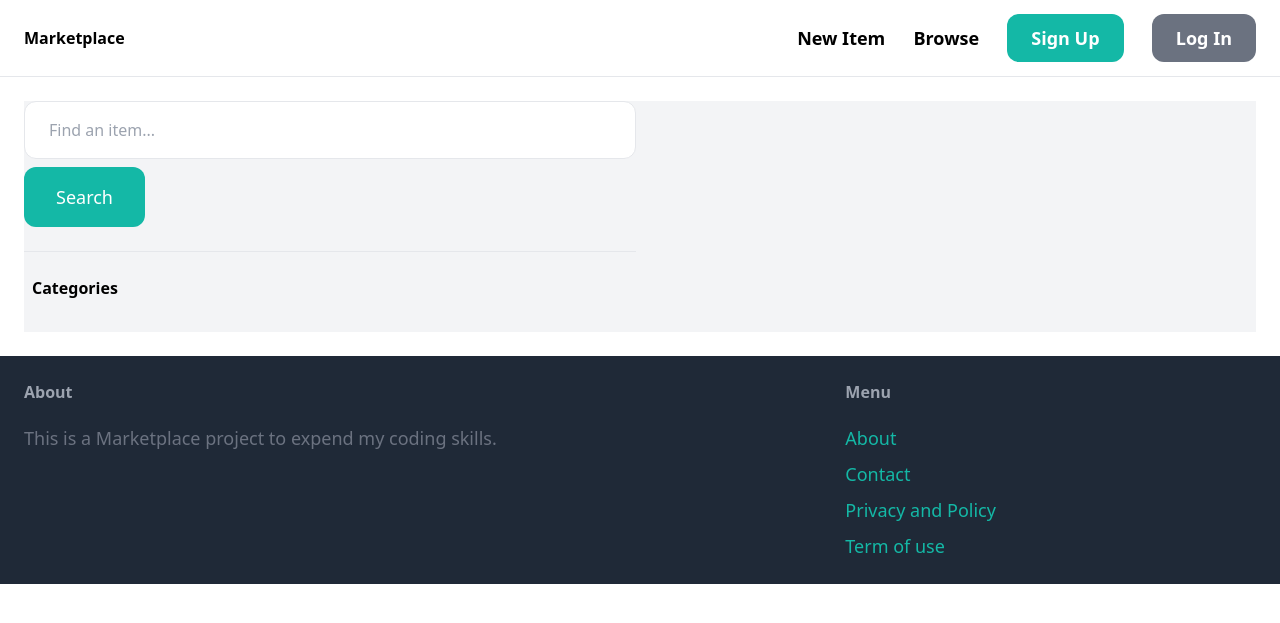
After one commit to ozysouza/marketplace-django-py, a Django app: page /items/ in a window 1280 px wide. The commit adds this page. Shown: the top 623 px of the page. Run offline with Django 5.2, Linux system fonts and the light colour scheme; data that the repository does not hold is empty; some libraries are stand-ins or nearby versions.

Commit message:
Active the browser button, add filter to search item by name or description and display items that fit with selected category

```diff
--- a/marketplace/core/templates/core/base.html
+++ b/marketplace/core/templates/core/base.html
@@ -13,7 +13,7 @@
 
             <div class="space-x-6">
                 <a href="{% url 'item:new' %}" class="text-lg font-semibold hover:text-gray-500">New Item</a>
-                <a href="#" class="text-lg font-semibold hover:text-gray-500">Browse</a>
+                <a href="{% url 'item:items' %}" class="text-lg font-semibold hover:text-gray-500">Browse</a>
 
                 {% if request.user.is_authenticated %}
                     <a href="#" class="px-6 py-3 text-lg font-semibold bg-teal-500 text-white rounded-xl hover:bg-teal-700">Inbox</a>
--- /dev/null
+++ b/marketplace/item/templates/item/items.html
@@ -0,0 +1,43 @@
+{% extends "core/base.html" %}
+
+{% block title %}Items{% endblock %}
+
+{% block content %}
+<div class="pb-6 grid grid-cols-2 gap-2 bg-gray-100">
+    <div class="col-span-1">
+        <form action="{% url 'item:items' %}" method="get">
+            <input class="w-full py-4 px-6 border rounded-xl" name="query" type="text" value="{{ query }}" placeholder="Find an item...">
+            <button class="mt-2 py-4 px-8 text-lg bg-teal-500 text-white rounded-xl">Search</button>
+        </form>
+
+        <hr class="my-6">
+
+        <p class="my-2 mx-2 font-semibold">Categories</p>
+        <ul>
+            {% for category in categories %}
+                <li class="my-2 mx-2 py-2 px-2 rounded-xl {% if category.id == category_id %} bg-gray-200 {% endif %}">
+                    <a href="{% url 'item:items' %}?query={{ query }}&category={{ category.id }}">{{ category.name }}</a>
+                </li>
+            {% endfor %}
+        </ul>
+    </div>
+    <div class="col-span3">
+        <div class="grid grid-cols-3 gap-3">
+            {% for item in items %}
+                <div>
+                    <a href="{% url 'item:detail' item.id %}">
+                        <div>
+                            <img src="{{ item.image.url }}" class="rounded-t-xl">
+                        </div>
+
+                        <div class="p-6 bg-white rounded-b-xl">
+                            <h2 class="text-2xl">{{ item.name }}</h2>
+                            <p class="text-gray-500">Price: ${{ item.price }}</p>
+                        </div>
+                    </a>
+                </div>
+            {% endfor %}
+        </div>
+    </div>
+</div>
+{% endblock %}
--- a/marketplace/item/urls.py
+++ b/marketplace/item/urls.py
@@ -5,6 +5,7 @@ from . import views
 app_name = 'item'
 
 urlpatterns = [
+    path('', views.items, name='items'),
     path('new/', views.new, name='new'),
     path('<int:pk>/', views.detail, name='detail'),
     path('<int:pk>/delete/', views.delete, name='delete'),
--- a/marketplace/item/views.py
+++ b/marketplace/item/views.py
@@ -1,8 +1,30 @@
+from django.contrib.auth.decorators import login_required
+from django.db.models import Q
 from django.shortcuts import render, get_object_or_404, redirect
-from django.contrib.auth.decorators import login_required
 
-from .models import Item
 from .forms import NewItemForm, EditItemForm
+from .models import Category, Item
+
+
+def items(request):
+    query = request.GET.get('query', '')
+    category_id = request.GET.get('category', 0)
+    categories = Category.objects.all()
+    items = Item.objects.filter(is_sold=False)
+
+    if category_id:
+        items = items.filter(category_id=category_id)
+
+    if query:
+        items = items.filter(Q(name__icontains=query) |
+                             Q(description__icontains=query))
+
+    return render(request, 'item/items.html', {
+        'items': items,
+        'query': query,
+        'categories': categories,
+        'category_id': int(category_id)
+    })
 
 
 def detail(request, pk):
```
